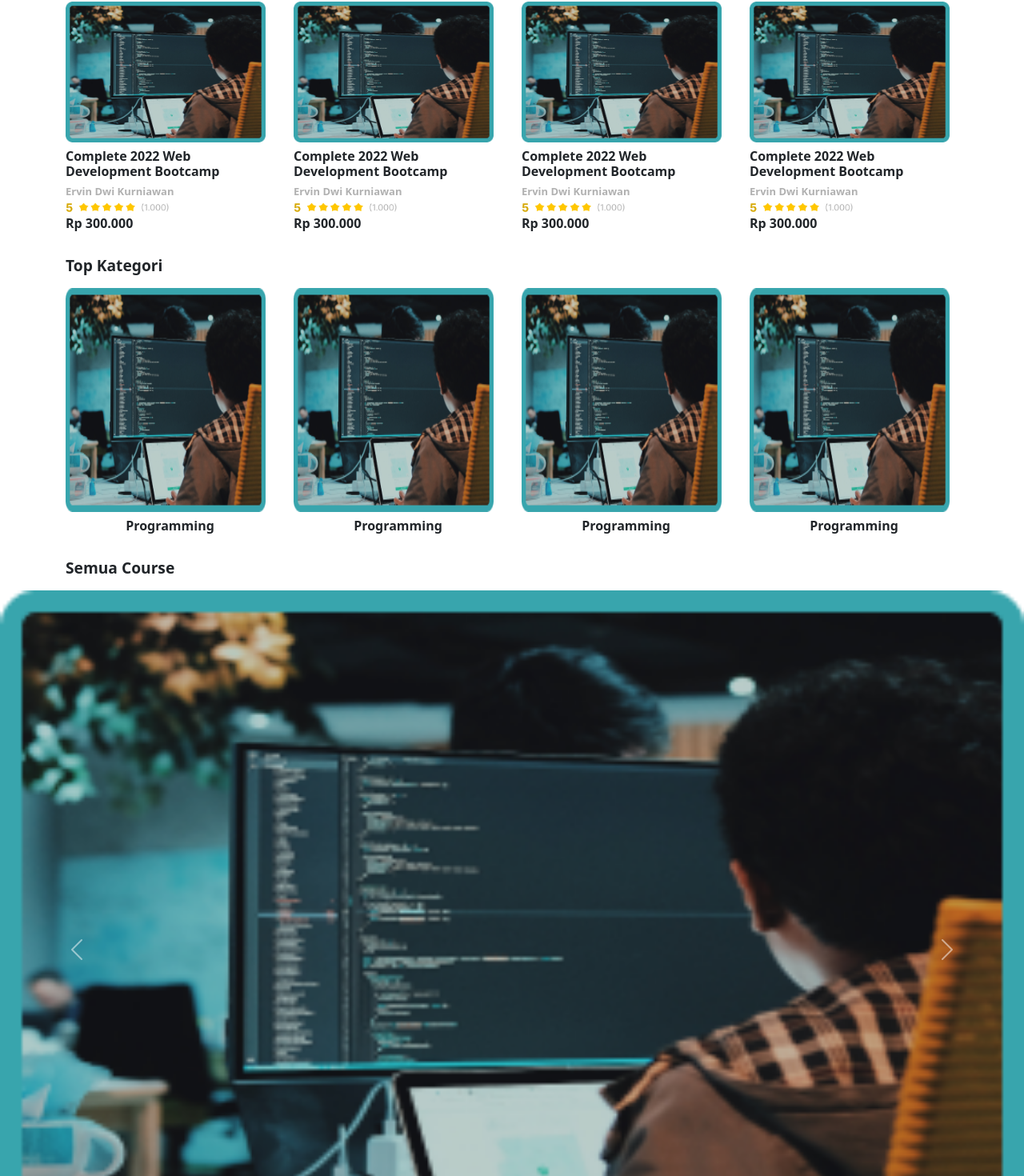
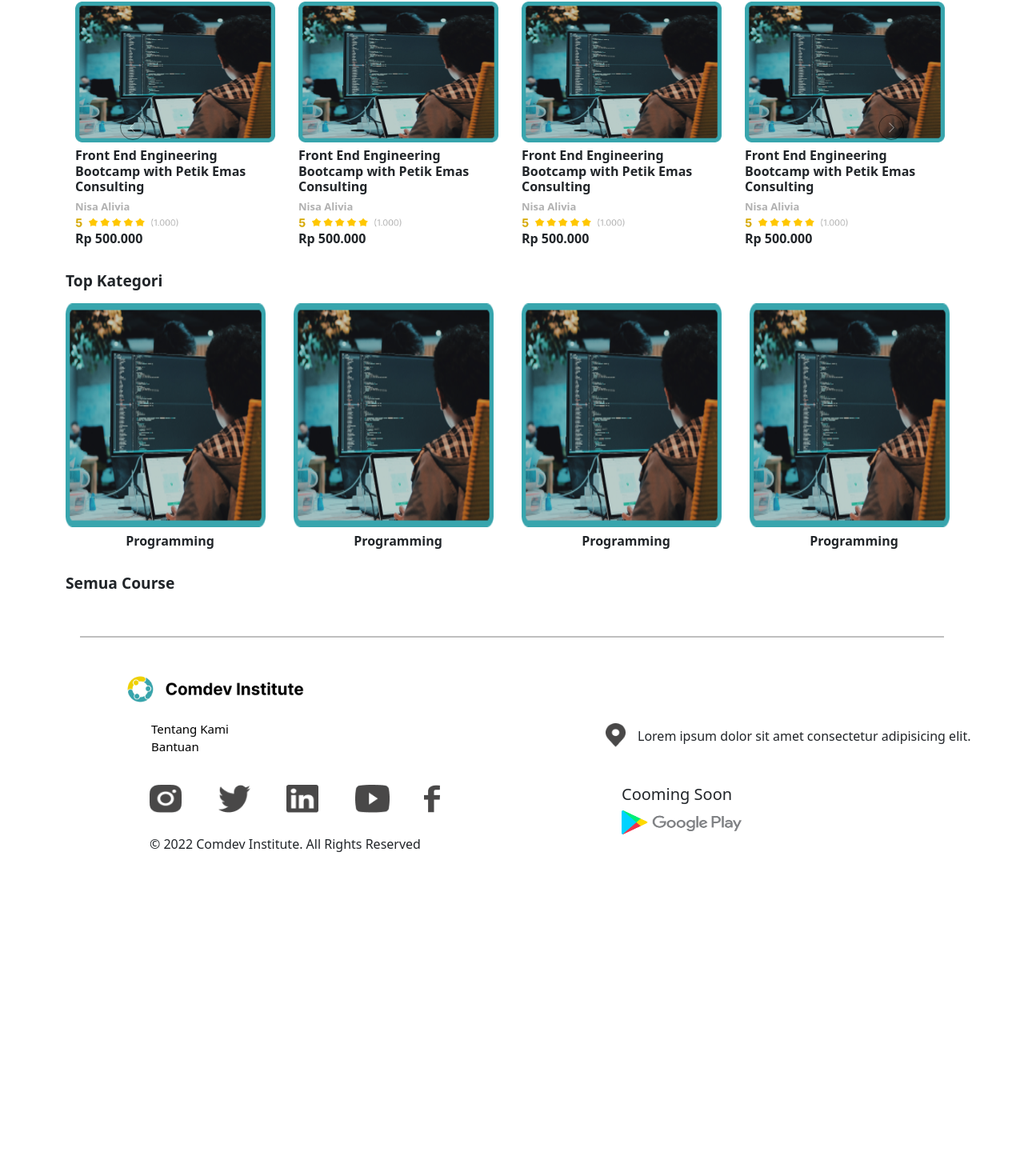
Before and after one commit to ervindwik/fe-comdev, a React (Create React App) app: page /course in a window 1280 px wide. Shown: the part 206-1676 px from the top of the page at 80% size. After the commit the page ends 1273 px from the top, so only its background shows below. Built offline with nearby package versions, Linux system fonts and the light colour scheme.

Commit message:
styling carousel for course page

```diff
--- a/src/Components/CourseComp/Carousel.jsx
+++ b/src/Components/CourseComp/Carousel.jsx
@@ -1,32 +1,89 @@
 import React from 'react';
 import Carousel from 'react-bootstrap/Carousel';
 import 'bootstrap/dist/css/bootstrap.min.css';
-import image1 from '../../assets/img-course.png'
+import { Container, Navbar, Nav, Col, Row } from "react-bootstrap";
+import gambar1 from '../../assets/img-course.png'
+import gambar2 from '../../assets/rating.png'
 import image2 from '../../assets/img-course.png'
 
 function Slider() {
   return (
     <Carousel id="carousel-section">
-      <Carousel.Item interval={3000}>
-        <img
-          className="d-block w-100"
-          src={image1}
-          alt="First slide"
-        />
-        <Carousel.Caption id="caption">
-          <h5>1</h5>
-        </Carousel.Caption>
-      </Carousel.Item>
-      <Carousel.Item interval={3000}>
-        <img
-          className="d-block w-100"
-          src={image2}
-          alt="Second slide"
-        />
-        <Carousel.Caption id="caption">
-          <h5>2</h5>
-        </Carousel.Caption>
-      </Carousel.Item>
+        <Carousel.Item interval={3000}>
+            <Container>
+                <Row>
+                    <Col xs={{ span: 12, order: 1 }} md={{ span: 3, order: 1 }}>
+                        <img alt='gambar1' src={gambar1} width={250} id="img-sec1" />
+                        <h5>Complete 2022 Web Development Bootcamp</h5>
+                        <h6>Ervin Dwi Kurniawan</h6>
+                        <img src={gambar2} width={130} /> <br />
+                        <h5>Rp 300.000</h5>
+                    </Col>
+
+                    <Col xs={{ span: 12, order: 2 }} md={{ span: 3, order: 2 }} >
+                        <img alt='gambar1' src={gambar1} width={250} id="img-sec1" />
+                        <h5>Complete 2022 Web Development Bootcamp</h5>
+                        <h6>Ervin Dwi Kurniawan</h6>
+                        <img src={gambar2} width={130} /> <br />
+                        <h5>Rp 300.000</h5>
+                    </Col>
+
+                    <Col xs={{ span: 12, order: 3 }} md={{ span: 3, order: 3 }}>
+                        <img alt='gambar1' src={gambar1} width={250} id="img-sec1" />
+                        <h5>Complete 2022 Web Development Bootcamp</h5>
+                        <h6>Ervin Dwi Kurniawan</h6>
+                        <img src={gambar2} width={130} /> <br />
+                        <h5>Rp 300.000</h5>
+                    </Col>
+
+                    <Col xs={{ span: 12, order: 4 }} md={{ span: 3, order: 4 }}>
+                        <img alt='gambar1' src={gambar1} width={250} id="img-sec1" />
+                        <h5>Complete 2022 Web Development Bootcamp</h5>
+                        <h6>Ervin Dwi Kurniawan</h6>
+                        <img src={gambar2} width={130} /> <br />
+                        <h5>Rp 300.000</h5>
+                    </Col>
+                </Row>
+            </Container>
+        </Carousel.Item>
+
+        <Carousel.Item interval={3000}>
+            <Container>
+                <Row>
+                    <Col xs={{ span: 12, order: 1 }} md={{ span: 3, order: 1 }}>
+                        <img alt='gambar1' src={gambar1} width={250} id="img-sec1" />
+                        <h5>Front End Engineering Bootcamp with Petik Emas Consulting</h5>
+                        <h6>Nisa Alivia</h6>
+                        <img src={gambar2} width={130} /> <br />
+                        <h5>Rp 500.000</h5>
+                    </Col>
+
+                    <Col xs={{ span: 12, order: 2 }} md={{ span: 3, order: 2 }} >
+                        <img alt='gambar1' src={gambar1} width={250} id="img-sec1" />
+                        <h5>Front End Engineering Bootcamp with Petik Emas Consulting</h5>
+                        <h6>Nisa Alivia</h6>
+                        <img src={gambar2} width={130} /> <br />
+                        <h5>Rp 500.000</h5>
+                    </Col>
+
+                    <Col xs={{ span: 12, order: 3 }} md={{ span: 3, order: 3 }}>
+                        <img alt='gambar1' src={gambar1} width={250} id="img-sec1" />
+                        <h5>Front End Engineering Bootcamp with Petik Emas Consulting</h5>
+                        <h6>Nisa Alivia</h6>
+                        <img src={gambar2} width={130} /> <br />
+                        <h5>Rp 500.000</h5>
+                    </Col>
+
+                    <Col xs={{ span: 12, order: 4 }} md={{ span: 3, order: 4 }}>
+                        <img alt='gambar1' src={gambar1} width={250} id="img-sec1" />
+                        <h5>Front End Engineering Bootcamp with Petik Emas Consulting</h5>
+                        <h6>Nisa Alivia</h6>
+                        <img src={gambar2} width={130} /> <br />
+                        <h5>Rp 500.000</h5>
+                    </Col>
+                </Row>
+            </Container>
+        </Carousel.Item>
     </Carousel>
   );
 }
--- a/src/Pages/Course.jsx
+++ b/src/Pages/Course.jsx
@@ -37,39 +37,7 @@ const Course = () => {
                 <div className='body-course'>
                     <hr id='line-course' />
 
-                    <Row>
-                        <Col xs={{ span: 12, order: 1 }} md={{ span: 3, order: 1 }}>
-                            <img alt='gambar1' src={gambar1} width={250} id="img-sec1" />
-                            <h5>Complete 2022 Web Development Bootcamp</h5>
-                            <h6>Ervin Dwi Kurniawan</h6>
-                            <img src={gambar2} width={130} /> <br />
-                            <h5>Rp 300.000</h5>
-                        </Col>
-
-                        <Col xs={{ span: 12, order: 2 }} md={{ span: 3, order: 2 }} >
-                            <img alt='gambar1' src={gambar1} width={250} id="img-sec1" />
-                            <h5>Complete 2022 Web Development Bootcamp</h5>
-                            <h6>Ervin Dwi Kurniawan</h6>
-                            <img src={gambar2} width={130} /> <br />
-                            <h5>Rp 300.000</h5>
-                        </Col>
-
-                        <Col xs={{ span: 12, order: 3 }} md={{ span: 3, order: 3 }}>
-                            <img alt='gambar1' src={gambar1} width={250} id="img-sec1" />
-                            <h5>Complete 2022 Web Development Bootcamp</h5>
-                            <h6>Ervin Dwi Kurniawan</h6>
-                            <img src={gambar2} width={130} /> <br />
-                            <h5>Rp 300.000</h5>
-                        </Col>
-
-                        <Col xs={{ span: 12, order: 4 }} md={{ span: 3, order: 4 }}>
-                            <img alt='gambar1' src={gambar1} width={250} id="img-sec1" />
-                            <h5>Complete 2022 Web Development Bootcamp</h5>
-                            <h6>Ervin Dwi Kurniawan</h6>
-                            <img src={gambar2} width={130} /> <br />
-                            <h5>Rp 300.000</h5>
-                        </Col>
-                    </Row>
+                    <CarouselComp />
 
                     <Row>
                         <h4>Top Kategori</h4>
@@ -96,25 +64,9 @@ const Course = () => {
 
                     <Row>
                         <h4>Semua Course</h4>
-                        {/* <Col xs={{ span: 12, order: 1 }} md={{ span: 4, order: 1 }}>
-                            <img alt='gambar1' src={gambar1} width={350} />
-                            <h4>Complete 2022 Web Development Bootcamp</h4>
-                            <h6>By: Ervin Dwi Kurniawan</h6>
-                            <img src={gambar2} width={200} /> <br />
-                            <img src={gambar3} width={15} /> 10 Modul <span>Rp 150.000</span>
-                            <button type='submit' id='btn-course'>Belajar Sekarang</button>
-                        </Col>
-
-                        <Col xs={{ span: 12, order: 2 }} md={{ span: 8, order: 2 }}>
-                            <p>Lorem ipsum dolor sit amet, consectetur adipiscing elit, sed do eiusmod tempor incididunt ut labore et dolore magna aliqua.
-                            Ut enim ad minim veniam, quis nostrud exercitation ullamco laboris nisi ut aliquip ex ea commodo consequat. </p>
-                            <button type='submit'>Introduction</button>
-                        </Col> */}
                     </Row>
                 </div>
             </Container>
-
-            <CarouselComp />
 
             <Footer />
         </>
--- a/src/index.css
+++ b/src/index.css
@@ -11,3 +11,25 @@ code {
   font-family: source-code-pro, Menlo, Monaco, Consolas, 'Courier New',
     monospace;
 }
+
+#carousel-section .carousel-control-prev .carousel-control-prev-icon {
+  border-radius: 100%;
+  border: 1px solid #000;
+  background-size: 50% 50%;
+}
+
+#carousel-section .carousel-control-prev .carousel-control-prev-icon:hover {
+  background-color: #000;
+  border: 0;
+}
+
+#carousel-section .carousel-control-next .carousel-control-next-icon {
+  border-radius: 100%;
+  border: 1px solid #000;
+  background-size: 50% 50%;
+}
+
+#carousel-section .carousel-control-next .carousel-control-next-icon:hover {
+  background-color: #000;
+  border: 0;
+}
```
